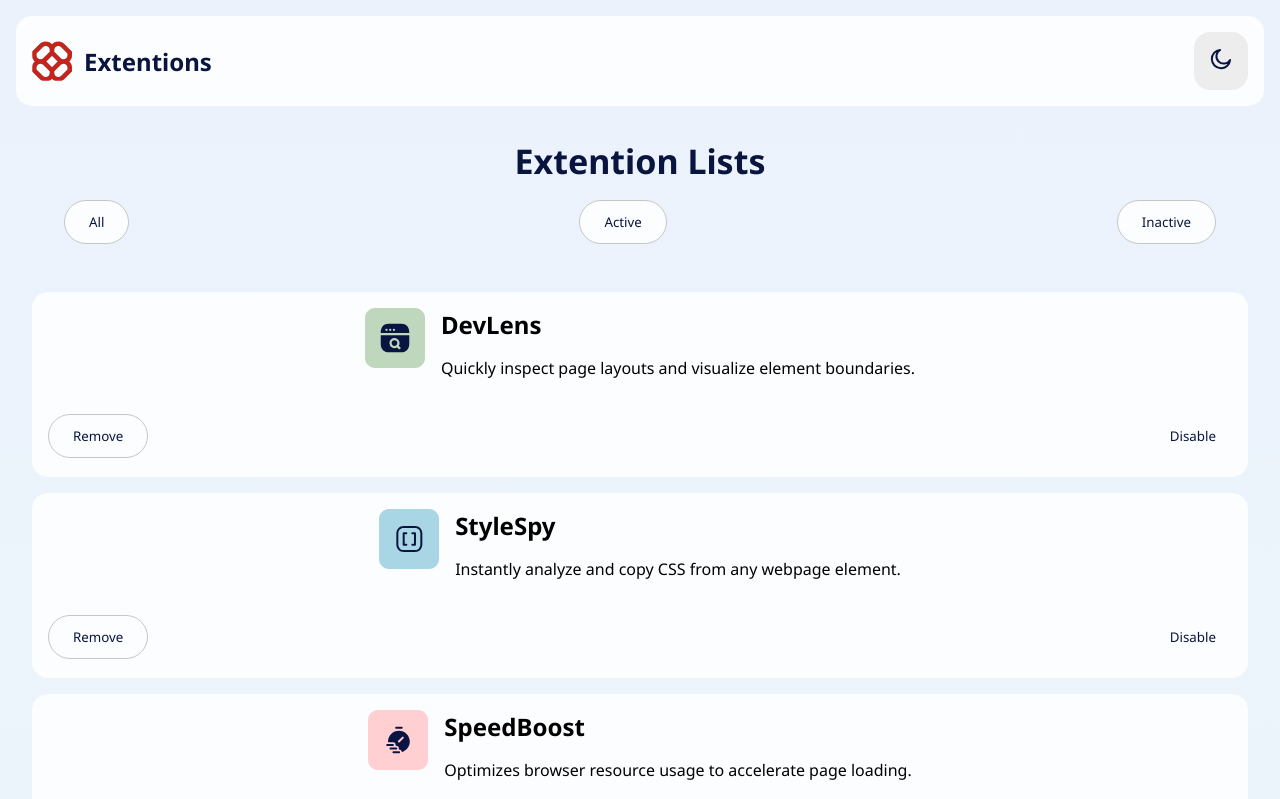
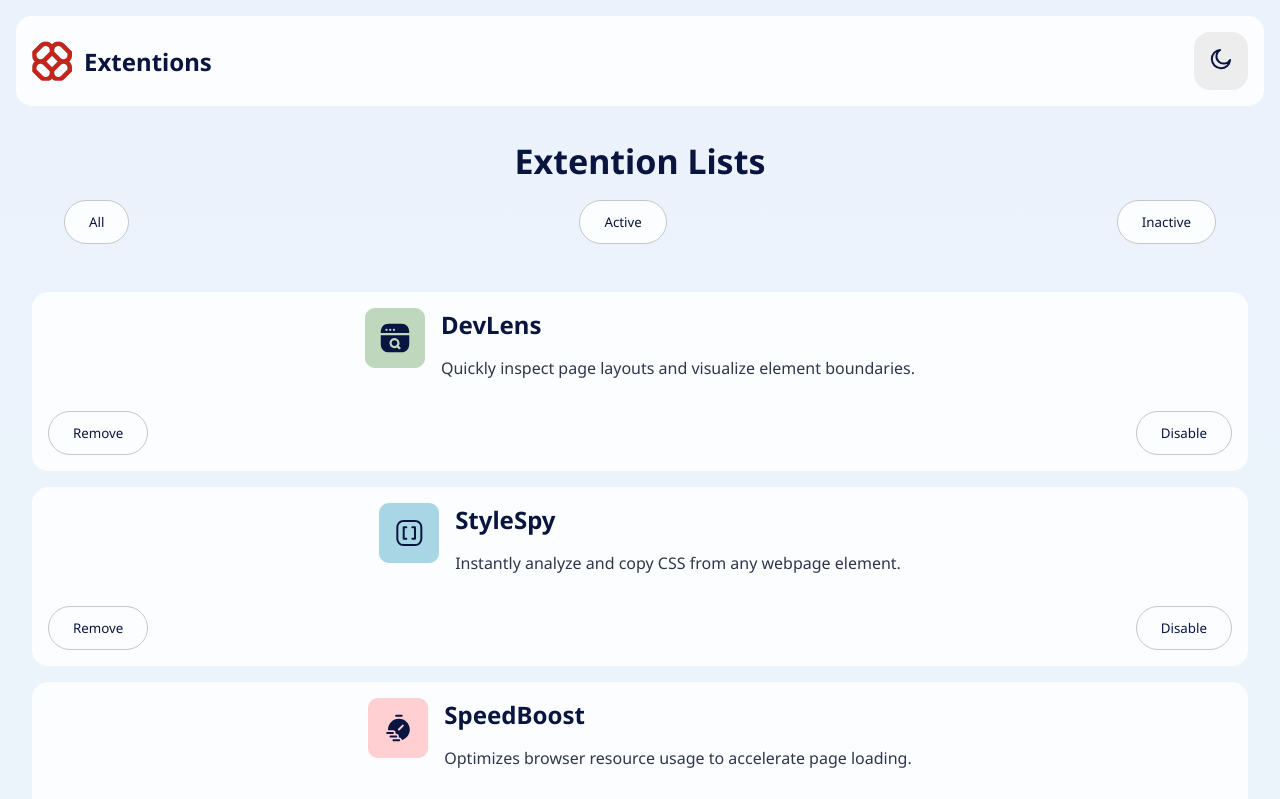
Before and after one commit to fayiz770/browser-extensions-manager-ui-main, a React (Vite) app: page / in a window 1280 px wide. Shown: the top 799 px of the page. Built offline with nearby package versions, Linux system fonts and the light colour scheme.

Commit message:
Refactor button class names for consistency; update CSS variables for text color in light and dark themes

```diff
--- a/src/components/Extention.jsx
+++ b/src/components/Extention.jsx
@@ -16,7 +16,7 @@ export default function Extention({icon, name, description, isActive}) {
             </div>
             <div className="btns">
                 <button className="btn remove-btn">Remove</button>
-                <button className="btn toggle-btn">{isActive ? "Disable" : "Enable"}</button>
+                <button className="btn status-btn">{isActive ? "Disable" : "Enable"}</button>
             </div>
         </div>
     )
--- a/src/index.css
+++ b/src/index.css
@@ -27,6 +27,7 @@
     --main-header-btn-color: var(--Neutral-900);
     --extention-bg: var(--Neutral-0);
     --extention-color: var(--Neutral-900);
+    --text-color: var(--Neutral-700);
 }
 
 .dark-theme {
@@ -40,6 +41,7 @@
     --main-header-btn-color: var(--Neutral-0);
     --extention-bg: var(--Neutral-800);
     --extention-color: var(--Neutral-0);
+    --text-color: var(--Neutral-100);
 }
 
 
@@ -72,8 +74,24 @@ body {
 }
 
 
-.header-title {
+.header-title,
+.extention-info > h2,
+.remove-btn {
     color: var(--header-title-color);
+}
+
+.extention-info > p {
+    color: var(--text-color);
+}
+
+
+.remove-btn {
+    background: transparent;
+}
+
+
+.status-btn {
+
 }
 
 
```
